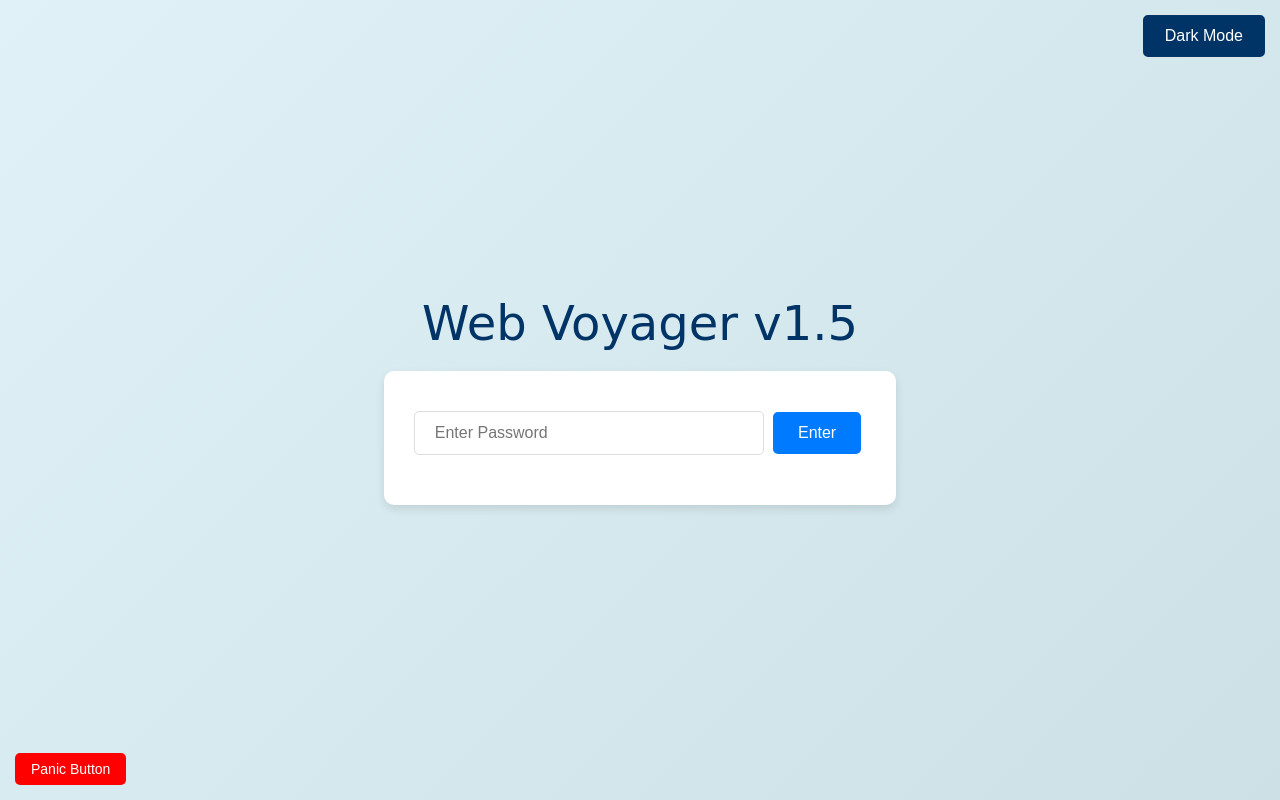
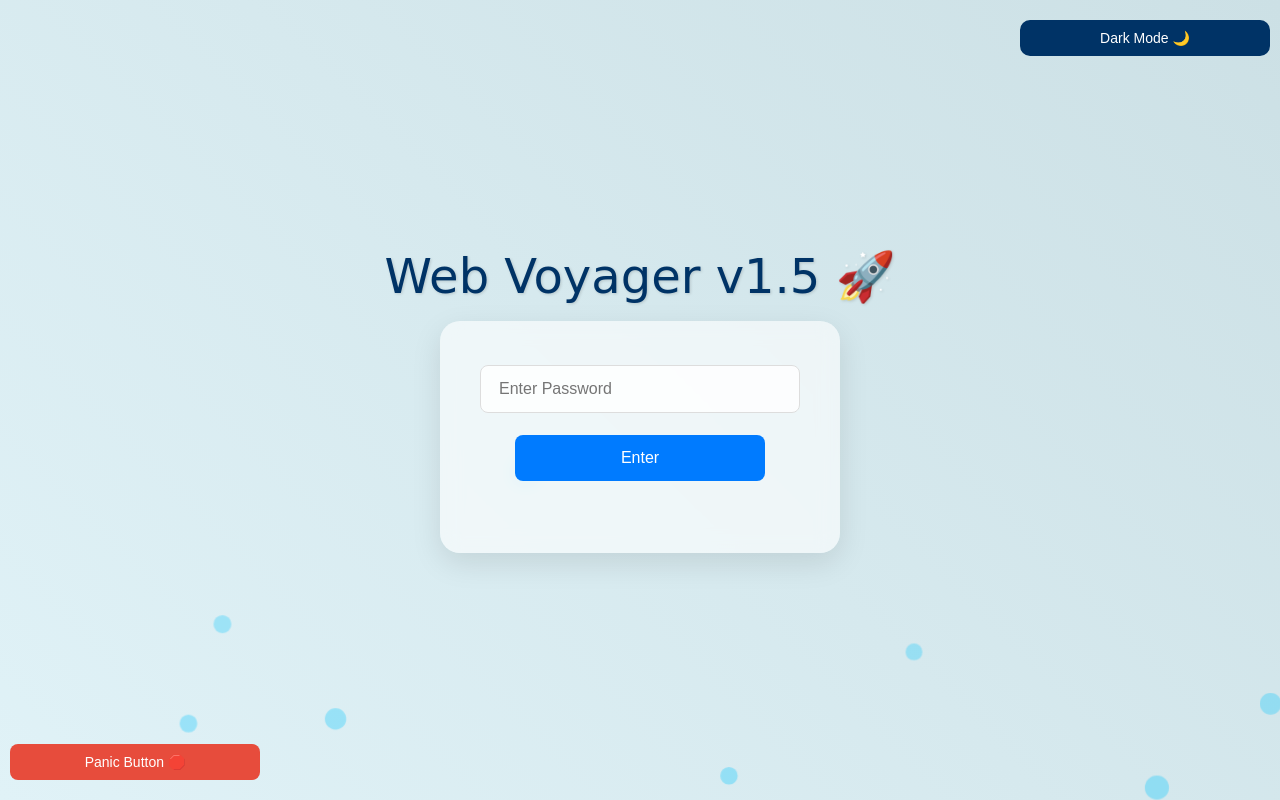
Before and after one commit to onecompilervoyager/onecompilervoyager.github.io, a plain HTML site: page index.html in a window 1280 px wide. Drawn offline with Linux system fonts and the light colour scheme.

Commit message:
Update index.html

```diff
--- a/index.html
+++ b/index.html
@@ -1,134 +1,265 @@
 <!DOCTYPE html>
-<html>
+<html lang="en">
 <head>
-    <title>Web Voyager</title>
+  <meta charset="UTF-8" />
+  <meta name="viewport" content="width=device-width, initial-scale=1.0" />
+  <title>Web Voyager with Pop Bubbles</title>
   <style>
+    :root {
+      /* Modern color palette with original background colors */
+      --primary-color: #007bff;
+      --primary-hover: #0056b3;
+      --background-light: #e0f2f7;
+      --background-dark: #cce0e5;
+      --container-bg: rgba(255, 255, 255, 0.6);
+      --container-bg-dark: rgba(44, 62, 80, 0.7);
+      --text-color: #003366;
+      --text-color-dark: #ecf0f1;
+      --error-color: #e74c3c;
+      /* Bubble color for light mode */
+      --bubble-color: rgba(0, 200, 255, 0.5); /* Semi-transparent cyan */
+    }
+
+    * {
+      margin: 0;
+      padding: 0;
+      box-sizing: border-box;
+    }
+
+    /* Bubble container for the background bubbles */
+    .bubble-container {
+      position: absolute;
+      top: 0;
+      left: 0;
+      width: 100%;
+      height: 100%;
+      overflow: hidden;
+      z-index: -1;
+    }
+    .bubble {
+      position: absolute;
+      bottom: -150px;
+      background: var(--bubble-color);
+      border-radius: 50%;
+      opacity: 0.7;
+      cursor: pointer;
+      animation: rise linear forwards;
+    }
+    @keyframes rise {
+      0% {
+        transform: translateY(0) scale(0.5);
+        opacity: 0.7;
+      }
+      50% {
+        opacity: 0.5;
+      }
+      100% {
+        transform: translateY(-120vh) scale(1);
+        opacity: 0;
+      }
+    }
+    /* Pop animation triggered on click */
+    @keyframes pop {
+      0% {
+        transform: scale(1);
+        opacity: 1;
+      }
+      100% {
+        transform: scale(1.5);
+        opacity: 0;
+      }
+    }
+    .pop {
+      animation: pop 0.3s forwards;
+    }
+
     body {
-            font-family: 'Segoe UI', Tahoma, Geneva, Verdana, sans-serif;
+      font-family: 'Segoe UI', Tahoma, Geneva, Verdana, sans-serif,
+        'Segoe UI Emoji', 'Noto Color Emoji', 'Apple Color Emoji';
+      font-style: normal;
       display: flex;
       flex-direction: column;
       justify-content: center;
       align-items: center;
       height: 100vh;
       margin: 0;
-            background: linear-gradient(135deg, #e0f2f7, #cce0e5);
+      background: linear-gradient(45deg, var(--background-light), var(--background-dark));
+      transition: background-color 0.8s ease, color 0.8s ease;
+      position: relative;
+      overflow: hidden;
     }
+
     .title {
-            font-size: 3em;
-            margin-bottom: 20px;
-            color: #003366;
+      font-size: 3rem;
+      margin-bottom: 1rem;
+      color: var(--text-color);
       font-family: 'Caveat', cursive;
       opacity: 1;
-            transition: opacity 1s ease-in-out;
+      transition: opacity 1s ease;
+      text-shadow: 1px 1px 3px rgba(0, 0, 0, 0.15);
     }
+
     .container {
-            background-color: #fff;
-            padding: 30px;
-            border-radius: 10px;
-            box-shadow: 0 4px 10px rgba(0, 0, 0, 0.1);
+      background: var(--container-bg);
+      backdrop-filter: blur(10px);
+      padding: 2rem 2.5rem;
+      border-radius: 20px;
+      box-shadow: 0 10px 30px rgba(0, 0, 0, 0.1);
       text-align: center;
+      width: 90%;
+      max-width: 400px;
+      display: flex;
+      flex-direction: column;
+      align-items: center;
+      transition: background-color 0.5s ease, transform 0.3s ease;
     }
-        input[type="text"], input[type="password"] {
-            padding: 12px 20px;
+
+    input[type="text"],
+    input[type="password"] {
+      padding: 14px 18px;
+      margin: 12px 0;
+      border: 1px solid #ddd;
+      border-radius: 8px;
+      width: 100%;
+      font-size: 16px;
+      transition: box-shadow 0.3s ease;
+      background-color: rgba(255, 255, 255, 0.8);
+    }
+
+    input:focus {
+      box-shadow: 0 0 8px rgba(0, 123, 255, 0.5);
+      outline: none;
+    }
+
+    button {
+      padding: 14px 25px;
       margin: 10px 0;
-            border: 1px solid #ddd;
-            border-radius: 5px;
-            width: 350px;
-            box-sizing: border-box;
-            font-size: 16px;
-        }
-        button {
-            padding: 12px 25px;
-            margin: 5px;
       border: none;
-            border-radius: 5px;
-            background-color: #007bff;
+      border-radius: 8px;
+      background-color: var(--primary-color);
       color: white;
       font-size: 16px;
       cursor: pointer;
-            transition: background-color 0.3s ease, transform 0.2s ease;
+      width: 100%;
+      max-width: 250px;
+      transition: transform 0.2s ease, box-shadow 0.2s ease;
     }
+
     button:hover {
-            background-color: #0056b3;
-            transform: translateY(-4px);
+      background-color: var(--primary-hover);
+      transform: translateY(-3px) scale(1.02);
+      box-shadow: 0 8px 16px rgba(0, 0, 0, 0.2);
     }
+
     #error-message {
-            color: red;
+      color: var(--error-color);
       margin-top: 10px;
+      font-weight: 500;
+      min-height: 20px;
+      transition: opacity 0.3s ease;
     }
+
+    /* Dark mode styles */
     .dark-mode {
       background: #1e2a47;
       color: white;
     }
+    .dark-mode .container {
+      background: var(--container-bg-dark);
+    }
+    .dark-mode .title {
+      color: var(--text-color-dark);
+    }
     .dark-mode button {
       background-color: #34495e;
-            color: white;
     }
     .dark-mode input {
       border: 1px solid #34495e;
       background-color: #f7f7f7;
       color: black;
     }
-        .dark-mode .title {
-            color: #ecf0f1;
+    /* Change bubble color in dark mode to white */
+    .dark-mode .bubble {
+      background: rgba(255, 255, 255, 0.5);
     }
+
+    /* Panic button color change in dark mode */
+    .dark-mode #panicButton {
+      background-color: #c0392b;
+    }
+    .dark-mode #panicButton:hover {
+      background-color: #e74c3c;
+    }
+
     .dark-mode-toggle {
       position: absolute;
       top: 10px;
       right: 10px;
-            background-color: #003366;
-            border: 2px solid #003366;
-            border-radius: 5px;
-            font-size: 16px;
+      background-color: var(--text-color);
+      border: 2px solid var(--text-color);
+      border-radius: 10px;
+      font-size: 14px;
       cursor: pointer;
       color: white;
-            padding: 10px 20px;
-            transition: background-color 0.3s ease, border-color 0.3s ease, transform 0.2s ease;
+      padding: 8px 16px;
+      transition: background-color 0.3s ease, transform 0.2s ease;
     }
     .dark-mode-toggle:hover {
       background-color: #2c3e50;
-            border-color: #2c3e50;
-            transform: translateY(-4px);
+      transform: translateY(-3px);
     }
+
     #panicButton {
-            background-color: red;
+      background-color: var(--error-color);
       color: white;
-            padding: 8px 16px; /* Reduced padding */
-            font-size: 14px; /* Reduced font size */
+      padding: 10px 18px;
+      font-size: 14px;
       border: none;
-            border-radius: 5px; /* Reduced border radius */
+      border-radius: 8px;
       cursor: pointer;
       position: absolute;
-            bottom: 10px; /* Reduced bottom position */
-            left: 10px; /* Reduced left position */
+      bottom: 10px;
+      left: 10px;
+      transition: background-color 0.3s ease, transform 0.2s ease;
+    }
+    #panicButton:hover {
+      background-color: #c0392b;
+      transform: translateY(-3px);
+    }
+
+    .fade-transition {
+      transition: background-color 0.8s ease, color 0.8s ease;
     }
   </style>
 </head>
 <body>
-    <button class="dark-mode-toggle" onclick="toggleDarkMode()">Dark Mode</button>
-    <div class="title" id="webVoyagerTitle">Web Voyager v1.5</div>
+  <!-- Bubble background container (initially empty; bubbles are generated dynamically) -->
+  <div class="bubble-container"></div>
+  <button class="dark-mode-toggle" onclick="toggleDarkMode()">Dark Mode 🌙</button>
+  <div class="title" id="webVoyagerTitle">Web Voyager v1.5 🚀</div>
   <div class="container">
-        <input type="password" placeholder="Enter Password" id="passwordInput">
-        <input type="text" placeholder="Enter website URL (http:// or https://)" id="inputId" class="inputClass" style="display: none;">
+    <input type="password" placeholder="Enter Password" id="passwordInput" />
+    <input type="text" placeholder="Enter website URL (http:// or https://)" id="inputId" class="inputClass" style="display: none;" />
     <button type="button" id="enterButton" onclick="checkPassword()">Enter</button>
-        <button type="button" onclick="openWebsite()" style="display: none;">Explore</button>
-        <button type="button" onclick="openGoogle()" style="display: none;">Google</button>
-        <button type="button" onclick="openEmerald()" style="display: none;">Emerald</button>
-        <button type="button" onclick="openPokerogue()" style="display: none;">Pokerogue</button>
+    <button type="button" onclick="openWebsite()" style="display: none;">Explore🔎</button>
+    <button type="button" onclick="openGoogle()" style="display: none;">Google🌎</button>
+    <button type="button" onclick="openEmerald()" style="display: none;">Emerald🍀</button>
+    <button type="button" onclick="openPokerogue()" style="display: none;">Pokerogue🎲</button>
     <div id="error-message"></div>
   </div>
-    <button id="panicButton" onclick="window.location.href='https://lms.lausd.net'">Panic Button</button>
+  <button id="panicButton" onclick="window.location.href='https://lms.lausd.net'">Panic Button 🛑</button>
 
   <script>
-        const correctPassword = "Gooner123";
+    const correctPassword = "Gooner#123";
     let passwordCorrect = false;
 
     function checkPassword() {
       const password = document.getElementById("passwordInput").value;
-            const errorMessage = document.getElementById('error-message');
+      const errorMessage = document.getElementById("error-message");
       if (password === correctPassword) {
         passwordCorrect = true;
         errorMessage.textContent = "Correct Password!";
+        errorMessage.style.color = "green";
 
         const title = document.getElementById("webVoyagerTitle");
         title.style.opacity = 0;
@@ -136,25 +267,24 @@
         setTimeout(() => {
           document.getElementById("passwordInput").style.display = "none";
           document.getElementById("inputId").style.display = "block";
-
-                    const buttons = document.querySelectorAll("button");
-                    buttons.forEach(button => {
+          document.querySelectorAll("button").forEach((button) => {
             if (button.textContent !== "Enter") {
               button.style.display = "block";
             }
           });
-
           document.getElementById("enterButton").style.display = "none";
           title.style.opacity = 1;
           errorMessage.textContent = "";
         }, 1000);
       } else {
         errorMessage.textContent = "Incorrect password.";
-                setTimeout(() => { errorMessage.textContent = ""; }, 3000);
+        setTimeout(() => {
+          errorMessage.textContent = "";
+        }, 3000);
       }
     }
 
-        document.getElementById("passwordInput").addEventListener("keydown", function(event) {
+    document.getElementById("passwordInput").addEventListener("keydown", function (event) {
       if (event.key === "Enter") {
         event.preventDefault();
         checkPassword();
@@ -163,33 +293,63 @@
 
     function openWebsite() {
       if (!passwordCorrect) return;
-            const website = document.getElementById("inputId").value;
-            const errorMessage = document.getElementById('error-message');
-            if (website) {
+      let website = document.getElementById("inputId").value;
+      const errorMessage = document.getElementById("error-message");
+
+      if (!website) {
+        errorMessage.textContent = "Please enter a website URL.";
+        errorMessage.style.color = "var(--error-color)";
+        setTimeout(() => { errorMessage.textContent = ""; }, 3000);
+        return;
+      }
+
+      // Auto-prepend "https://" if missing
+      if (!/^https?:\/\//.test(website)) {
+        website = "https://" + website;
+      }
+
       if (isValidUrl(website)) {
         openInNewTab(website);
-                    errorMessage.textContent = "";
       } else {
-                    errorMessage.textContent = "Invalid URL. Please include http:// or https://";
-                    setTimeout(() => { errorMessage.textContent = ""; }, 3000);
-                }
-            } else {
-                errorMessage.textContent = "Please enter a website URL.";
+        errorMessage.textContent = "Please enter a valid URL.";
+        errorMessage.style.color = "var(--error-color)";
         setTimeout(() => { errorMessage.textContent = ""; }, 3000);
       }
     }
 
-        function openGoogle() { openInNewTab("https://www.google.com/webhp?igu=1"); }
-        function openEmerald() { openInNewTab("https://nox.hervy.se"); }
-        function openPokerogue() { openInNewTab("https://pokerogue.net/"); }
- z
+    function openGoogle() {
+      openInNewTab("https://www.google.com/webhp?igu=1");
+    }
+    function openEmerald() {
+      openInNewTab("https://nox.hervy.se");
+    }
+    function openPokerogue() {
+      openInNewTab("https://pokerogue.net/");
+    }
+
     function openInNewTab(url) {
       const newTab = window.open("about:blank", "_blank");
       if (newTab) {
-                newTab.document.body.innerHTML = `<iframe src="${url}" style="width: 100%; height: 100%; border: none;"></iframe>`;
+        newTab.document.write(
+          `<html><body style="margin:0;">
+            <iframe src="${url}" style="width:100%; height:100vh; border:none;"></iframe>
+          </body></html>`
+        );
+        newTab.document.close();
       } else {
         alert("Pop-up blocked. Please allow pop-ups for this site.");
       }
+    }
+
+    // Dark mode toggle based on localStorage preference
+    if (localStorage.getItem('dark-mode') === 'true') {
+      document.body.classList.add("dark-mode");
+    }
+
+    function toggleDarkMode() {
+      document.body.classList.add("fade-transition");
+      document.body.classList.toggle("dark-mode");
+      localStorage.setItem('dark-mode', document.body.classList.contains('dark-mode'));
     }
 
     function isValidUrl(string) {
@@ -201,9 +361,51 @@
       }
     }
 
-        function toggleDarkMode() {
-            document.body.classList.toggle("dark-mode");
+    // Bubble creation and regeneration
+    const bubbleContainer = document.querySelector(".bubble-container");
+
+    function createBubble() {
+      const bubble = document.createElement("div");
+      bubble.classList.add("bubble");
+      // Randomize size, left position and animation duration
+      const size = Math.random() * 30 + 20;
+      bubble.style.width = size + "px";
+      bubble.style.height = size + "px";
+      bubble.style.left = Math.random() * 100 + "%";
+      const duration = Math.random() * 8 + 8; // between 8 and 16 seconds
+      bubble.style.animationDuration = duration + "s";
+      bubble.style.animationName = "rise";
+
+      // On click, trigger pop animation then remove and create a new bubble after a short delay
+      bubble.addEventListener("click", function () {
+        this.classList.add("pop");
+        this.addEventListener("animationend", () => {
+          this.remove();
+          setTimeout(createBubble, 2000);
+        });
+      });
+
+      // Remove bubble after its animation is complete (if not popped) and then generate a new one
+      bubble.addEventListener("animationend", function () {
+        if (!this.classList.contains("pop")) {
+          this.remove();
+          setTimeout(createBubble, 2000);
         }
+      });
+
+      bubbleContainer.appendChild(bubble);
+    }
+
+    // Initialize a set of bubbles and continuously create new ones
+    function initBubbles() {
+      for (let i = 0; i < 8; i++) {
+        setTimeout(createBubble, i * 500);
+      }
+      // Also generate new bubbles at intervals to ensure continuous animation
+      setInterval(createBubble, 5000);
+    }
+
+    initBubbles();
   </script>
 </body>
 </html>
```
Lines whose indentation alone changed are shown as unchanged.
